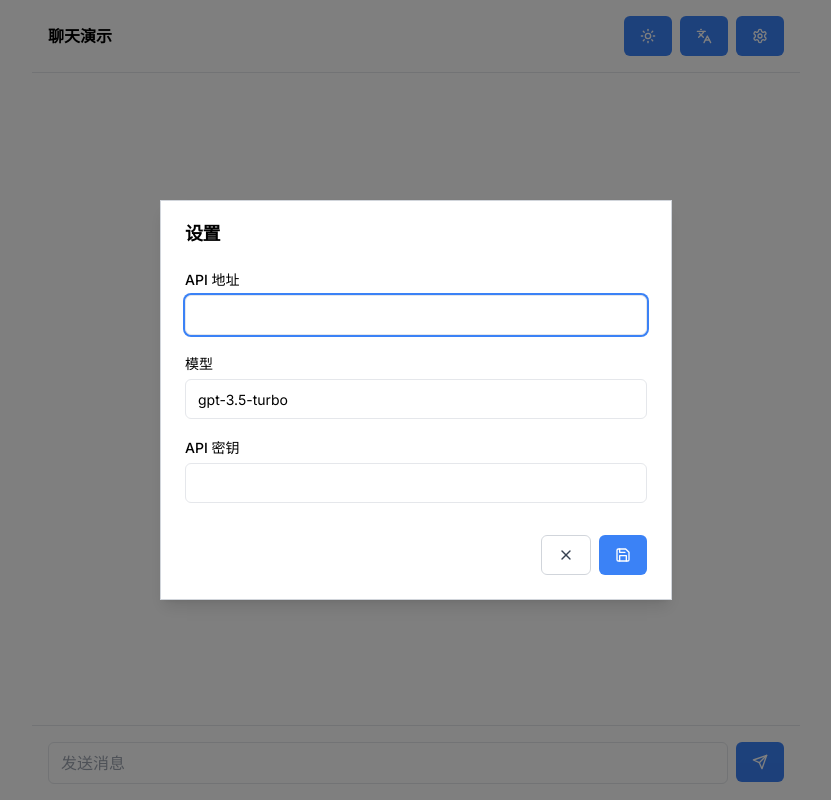
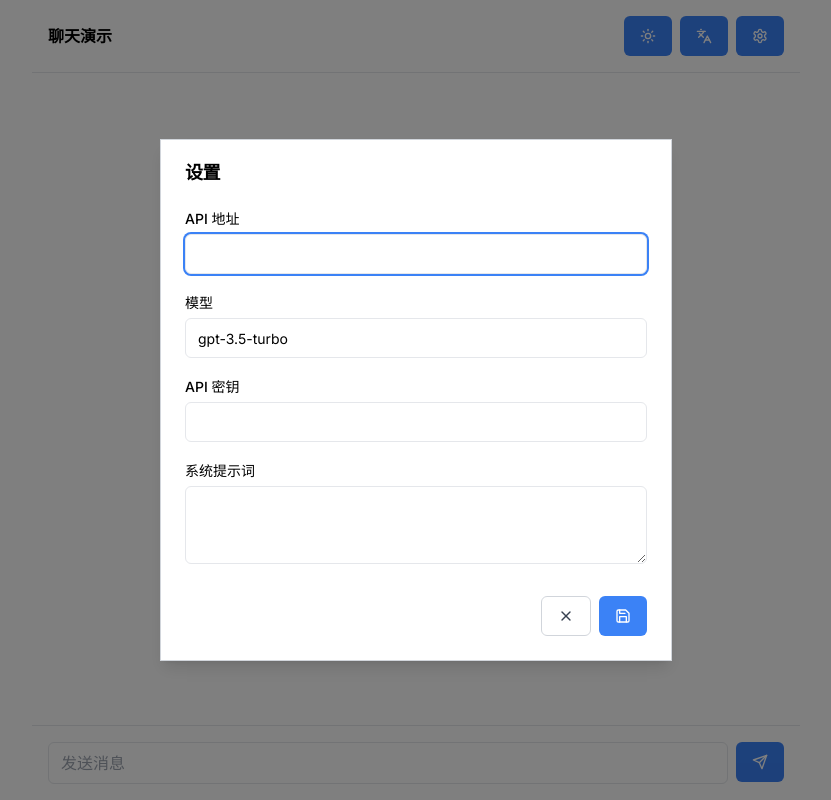
Before and after one commit to yoobright/chat_demo, a Next.js app: page / in a window 1280 px wide. Both pictures are taken after a click on the button 984 px from the left and 36 px from the top of the page. Shown: the whole page, without its empty margins (224-1055 px from the left). Built offline with nearby package versions, Linux system fonts and the light colour scheme.

Commit message:
feat: add system prompt setting

```diff
--- a/src/components/chat.tsx
+++ b/src/components/chat.tsx
@@ -13,7 +13,7 @@ import { Loader2, Languages, Settings, Send } from 'lucide-react'
 import { CodeBlock } from '@/components/code-block'
 
 interface Message {
-  role: 'user' | 'assistant'
+  role: 'system' | 'user' | 'assistant'
   content: string
 }
 
@@ -41,7 +41,12 @@ export default function Chat() {
   const [open, setOpen] = useState(false)
   const [lang, setLang] = useState<'en' | 'zh'>('zh')
   const [loading, setLoading] = useState(false)
-  const defaultSettings = { apiBase: '', apiKey: '', model: 'gpt-3.5-turbo' }
+  const defaultSettings = {
+    apiBase: '',
+    apiKey: '',
+    model: 'gpt-3.5-turbo',
+    systemPrompt: '',
+  }
   if (typeof window !== 'undefined') {
     const stored = localStorage.getItem('settings')
     if (stored) {
@@ -93,7 +98,9 @@ export default function Chat() {
         },
         body: JSON.stringify({
           model: settingsRef.current.model,
-          messages: newMessages,
+          messages: settingsRef.current.systemPrompt
+            ? [{ role: 'system', content: settingsRef.current.systemPrompt }, ...newMessages]
+            : newMessages,
           stream: true,
         }),
       })
--- a/src/components/settings-dialog.tsx
+++ b/src/components/settings-dialog.tsx
@@ -4,12 +4,18 @@ import * as React from 'react'
 import { Dialog, DialogContent, DialogHeader, DialogTitle } from '@/components/ui/dialog'
 import { Button } from '@/components/ui/button'
 import { Input } from '@/components/ui/input'
+import { Textarea } from '@/components/ui/textarea'
 import { Save, X } from 'lucide-react'
 
 interface Props {
   open: boolean
   onOpenChange: (open: boolean) => void
-  settingsRef: React.MutableRefObject<{ apiBase: string; apiKey: string; model: string }>
+  settingsRef: React.MutableRefObject<{
+    apiBase: string
+    apiKey: string
+    model: string
+    systemPrompt: string
+  }>
   lang: 'en' | 'zh'
 }
 
@@ -17,12 +23,16 @@ export function SettingsDialog({ open, onOpenChange, settingsRef, lang }: Props)
   const [apiBase, setApiBase] = React.useState(settingsRef.current.apiBase)
   const [apiKey, setApiKey] = React.useState(settingsRef.current.apiKey)
   const [model, setModel] = React.useState(settingsRef.current.model)
+  const [systemPrompt, setSystemPrompt] = React.useState(
+    settingsRef.current.systemPrompt
+  )
 
   React.useEffect(() => {
     if (open) {
       setApiBase(settingsRef.current.apiBase)
       setApiKey(settingsRef.current.apiKey)
       setModel(settingsRef.current.model)
+      setSystemPrompt(settingsRef.current.systemPrompt)
     }
   }, [open, settingsRef])
 
@@ -32,6 +42,7 @@ export function SettingsDialog({ open, onOpenChange, settingsRef, lang }: Props)
       apiBase: 'API Base URL',
       model: 'Model',
       apiKey: 'API Key',
+      systemPrompt: 'System Prompt',
       cancel: 'Cancel',
       save: 'Save',
     },
@@ -40,13 +51,14 @@ export function SettingsDialog({ open, onOpenChange, settingsRef, lang }: Props)
       apiBase: 'API 地址',
       model: '模型',
       apiKey: 'API 密钥',
+      systemPrompt: '系统提示词',
       cancel: '取消',
       save: '保存',
     },
   }[lang]
 
   const save = () => {
-    const newSettings = { apiBase, apiKey, model }
+    const newSettings = { apiBase, apiKey, model, systemPrompt }
     settingsRef.current = newSettings
     localStorage.setItem('settings', JSON.stringify(newSettings))
     onOpenChange(false)
@@ -71,6 +83,14 @@ export function SettingsDialog({ open, onOpenChange, settingsRef, lang }: Props)
             <label className="text-sm font-medium">{t.apiKey}</label>
             <Input type="password" value={apiKey} onChange={e => setApiKey(e.target.value)} />
           </div>
+          <div className="space-y-1">
+            <label className="text-sm font-medium">{t.systemPrompt}</label>
+            <Textarea
+              value={systemPrompt}
+              onChange={e => setSystemPrompt(e.target.value)}
+              rows={3}
+            />
+          </div>
         </div>
         <div className="flex justify-end gap-2 pt-2">
           <Button variant="outline" onClick={() => onOpenChange(false)} aria-label={t.cancel}>
--- /dev/null
+++ b/src/components/ui/textarea.tsx
@@ -0,0 +1,18 @@
+import * as React from 'react'
+import { cn } from '@/lib/utils'
+
+export interface TextareaProps extends React.TextareaHTMLAttributes<HTMLTextAreaElement> {}
+
+const Textarea = React.forwardRef<HTMLTextAreaElement, TextareaProps>(({ className, ...props }, ref) => (
+  <textarea
+    className={cn(
+      'flex w-full rounded-md border px-3 py-2 text-sm focus-visible:outline-none focus-visible:ring-2 focus-visible:ring-blue-500 disabled:cursor-not-allowed disabled:opacity-50',
+      className
+    )}
+    ref={ref}
+    {...props}
+  />
+))
+Textarea.displayName = 'Textarea'
+
+export { Textarea }
```
